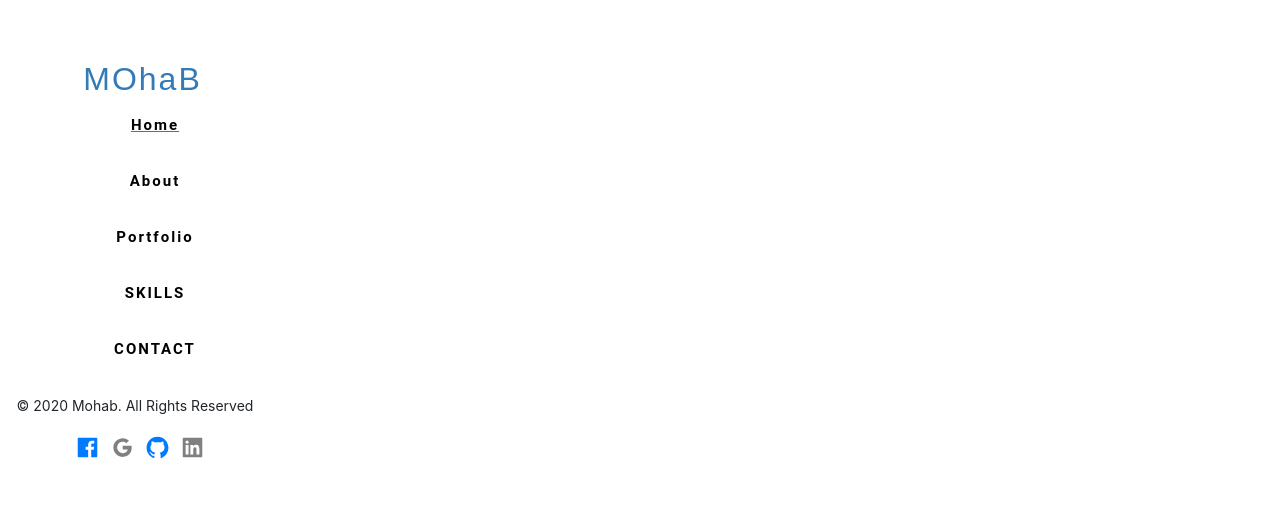
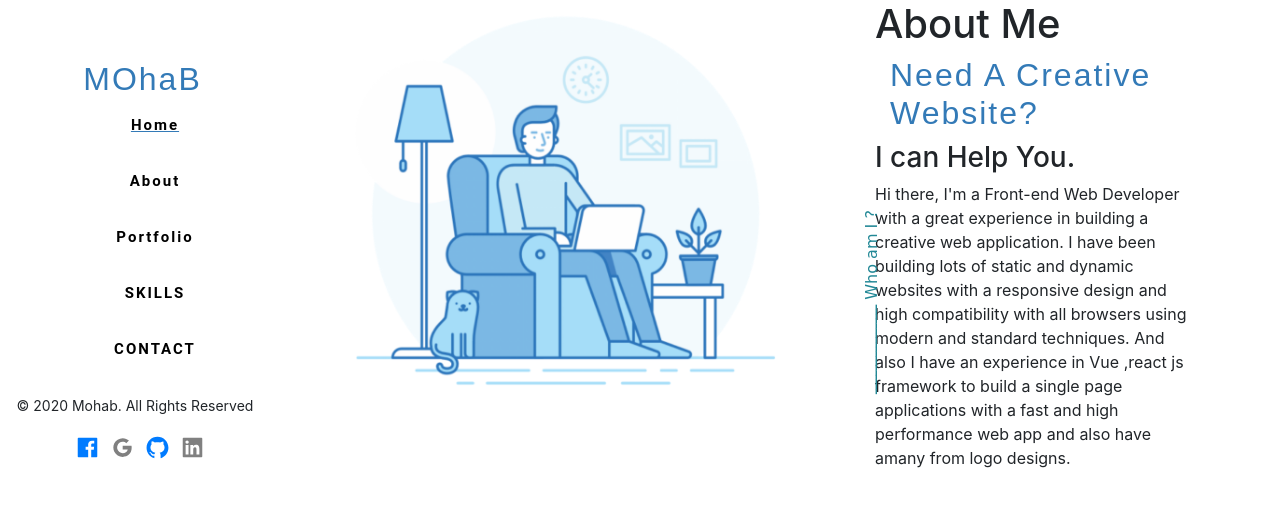
Before and after one commit to mohabElhpashy/Resume, a React (Create React App) app: page /Aboutme in a window 1280 px wide. Shown: the top 506 px of the page. Built offline with nearby package versions, Linux system fonts and the light colour scheme.

Commit message:
about page

```diff
--- a/src/App.js
+++ b/src/App.js
@@ -5,6 +5,7 @@ import Welcome from "../src/Components/Welcome/Welcome_page";
 import Nav from "../src/Components/Navbar/Navbar";
 import { BrowserRouter as Router, Route, Switch } from "react-router-dom";
 import HashLoader from "react-spinners/HashLoader";
+import Aboutme from "../src/Components/AboutMe/AboutMe";
 
 class App extends Component {
   constructor(props) {
@@ -31,6 +32,8 @@ class App extends Component {
         <Nav />
         <Switch>
           <Route path="/" exact component={Welcome} />
+          <Route path="/Aboutme" exact component={Aboutme} />
+          Aboutme
         </Switch>
       </Router>
     );
--- /dev/null
+++ b/src/Components/AboutMe/AboutMe.css
@@ -0,0 +1,21 @@
+.about_me_contain span {
+  color: #228896;
+}
+.about_text {
+  content: attr(data-tag);
+  position: absolute;
+  top: 290px;
+  left: -80px;
+  font-family: "Comic Sans MS";
+  transform: rotate(-90deg);
+  font-style: bold;
+  color: #228896;
+}
+
+@media (max-width: 900px) {
+  .about_text {
+    position: absolute;
+    top: 220px;
+    left: -75px;
+  }
+}
--- /dev/null
+++ b/src/Components/AboutMe/AboutMe.js
@@ -0,0 +1,81 @@
+import "./AboutMe.css";
+import { Component } from "react";
+import { Button, Container, Row, Col, Card } from "react-bootstrap";
+import about_img from "../../img/about_img.jpg";
+
+// import { IoMdReorder } from "react-icons/io";
+// import {
+//   AiFillGithub,
+//   AiFillLinkedin,
+//   AiFillFacebook,
+//   AiOutlineGoogle,
+// } from "react-icons/ai";
+
+class AboutMe extends Component {
+  render() {
+    return (
+      <div className="about_me_contain">
+        <Container>
+          <Row>
+            <Col>
+              <img
+                className="main_div"
+                alt="sora"
+                style={{ width: "560px", height: "401px" }}
+                src={about_img}
+              />
+            </Col>
+            <Col>
+              <div>
+                <h1 class="fh5co-heading">About Me</h1>
+                <div class="line"></div>
+                <div
+                  data-v-3256f486=""
+                  data-tag="Who am I?"
+                  className="about_text"
+                >
+                  ـــــــــــــــــــ Who am I ?
+                </div>
+                <h2>Need A Creative Website?</h2>
+                <h3
+                //       style="
+                //  position: relative;
+                //  color: #000;
+                //  top: -40px;
+                //  -webkit-animation: fadeInLeft .4s 1s both;
+                // 	animation: fadeInLeft .4s 1s both;
+                // 	font-family: Comic Sans MS;
+                // 	text-align: center;
+
+                // 	"
+                >
+                  I can Help You.
+                </h3>
+                <p>
+                  Hi there, I'm a Front-end Web Developer with a great
+                  experience in building a creative web application. I have been
+                  building lots of static and dynamic websites with a responsive
+                  design and high compatibility with all browsers using modern
+                  and standard techniques. And also I have an experience in Vue
+                  ,react js framework to build a single page applications with a
+                  fast and high performance web app and also have amany from
+                  logo designs.
+                </p>
+              </div>
+            </Col>
+          </Row>
+        </Container>
+      </div>
+    );
+  }
+}
+
+export default AboutMe;
+
+// Hi there, I'm a Front-end Web Developer with a great experience in
+// building a creative web application. I have been building lots of
+// static and dynamic websites with a responsive design and high
+// compatibility with all browsers using modern and standard
+// techniques. And also I have an experience in Vue ,react js framework
+// to build a single page applications with a fast and high performance
+// web app and also have amany from logo designs.
--- a/src/Components/Navbar/Navbar.js
+++ b/src/Components/Navbar/Navbar.js
@@ -34,7 +34,7 @@ class Nnavbar extends Component {
                 <a href="/">Home</a>
               </li>
               <li>
-                <a href="About">About</a>
+                <a href="/Aboutme">About</a>
               </li>
               <li>
                 <a href="Portfolio">Portfolio</a>
```
Also changed, not shown: src/img/about_img.jpg (added).
